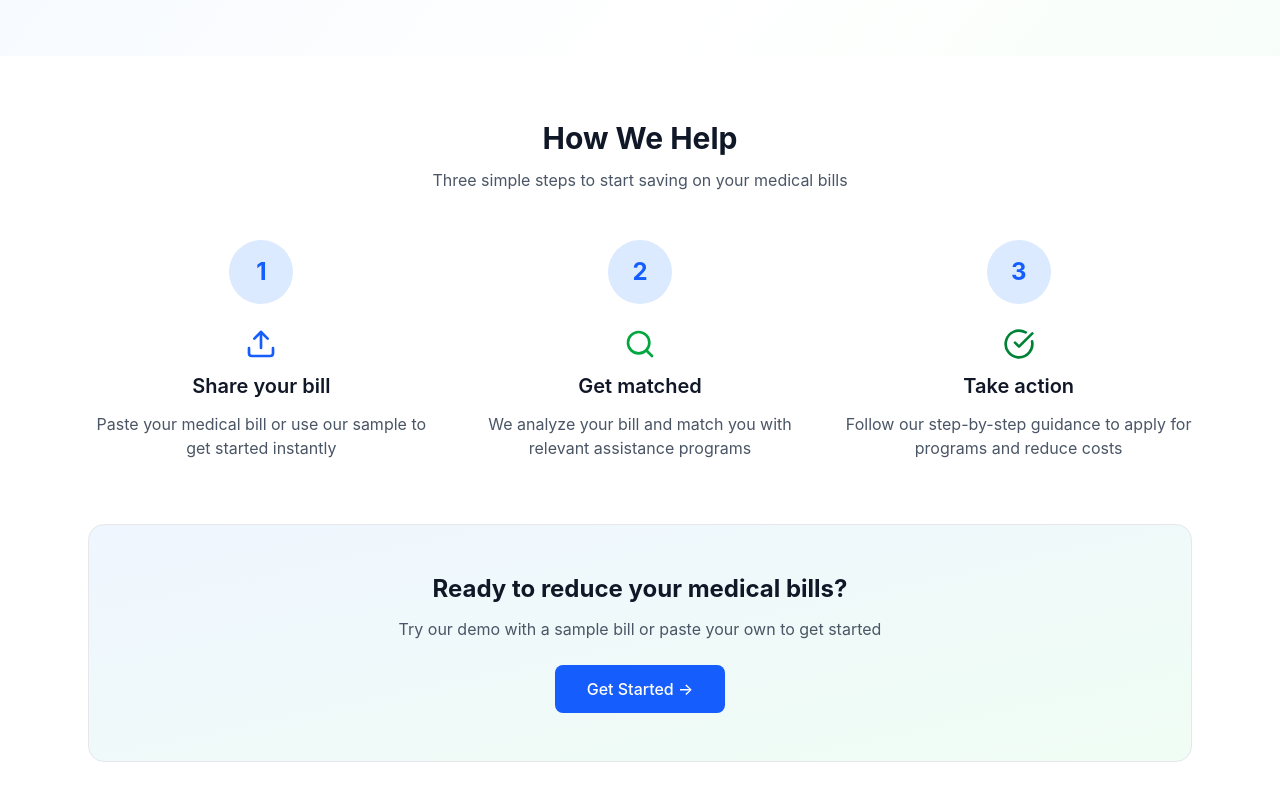
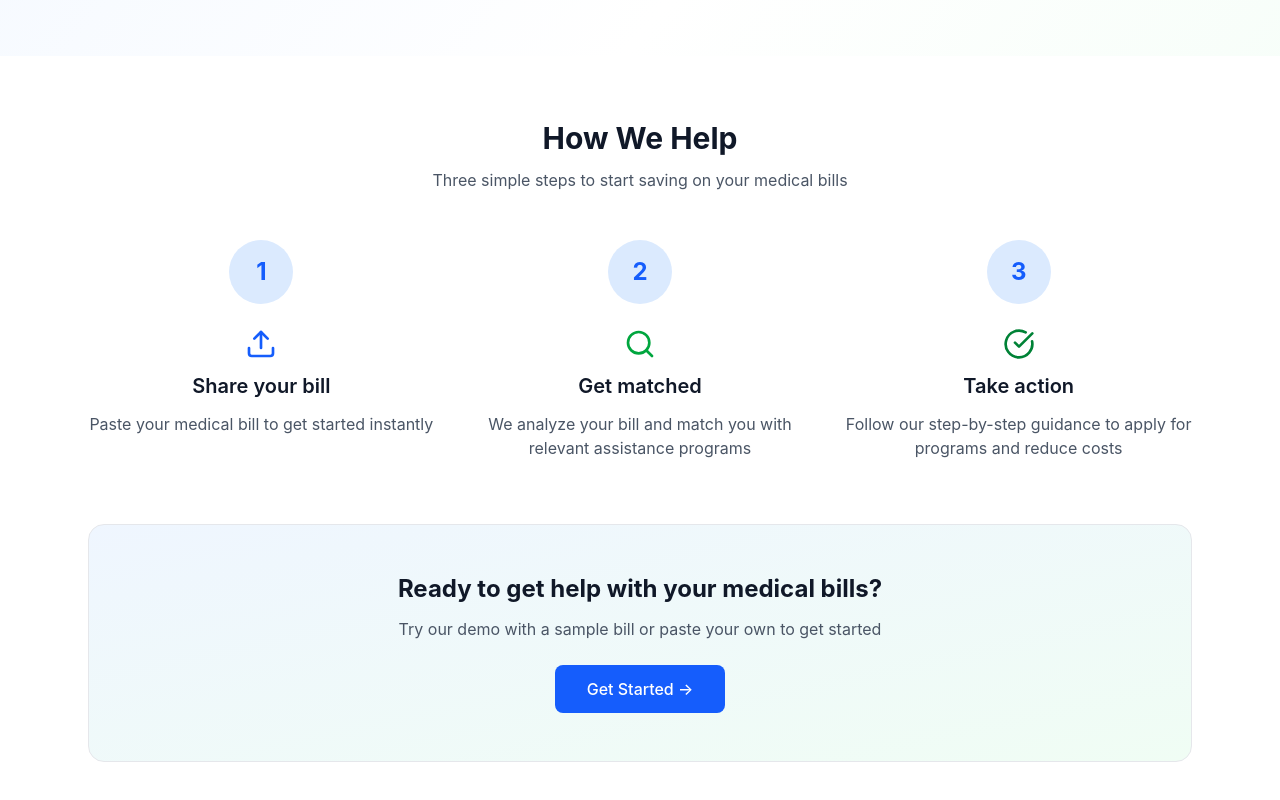
Before and after one commit to L-Tran05/EconHealth, a React (Vite) app in the folder health_econ/: page / in a window 1280 px wide. Shown: the part 754-1554 px from the top of the page. Built offline with nearby package versions, Linux system fonts and the light colour scheme.

Commit message:
nvm another quick fix for wording
it was wack

```diff
--- a/health_econ/src/pages/HomePage.jsx
+++ b/health_econ/src/pages/HomePage.jsx
@@ -59,7 +59,7 @@ const HomePage = ({ onStartDemo }) => {
               <div className="inline-flex items-center justify-center w-16 h-16 rounded-full bg-blue-100 text-blue-600 text-2xl font-bold mb-6">1</div>
               <Upload className="w-8 h-8 mx-auto text-blue-600 mb-3" />
               <h3 className="text-xl font-semibold text-gray-900 mb-3">Share your bill</h3>
-              <p className="text-gray-600">Paste your medical bill or use our sample to get started instantly</p>
+              <p className="text-gray-600">Paste your medical bill to get started instantly</p>
             </div>
 
             {/* Numba 2 Teto */}
@@ -81,7 +81,7 @@ const HomePage = ({ onStartDemo }) => {
 
           {/* CTA */}
           <div className="bg-gradient-to-br from-blue-50 to-green-50 rounded-2xl p-12 border border-gray-200">
-            <h2 className="text-2xl font-bold text-gray-900 mb-3">Ready to reduce your medical bills?</h2>
+            <h2 className="text-2xl font-bold text-gray-900 mb-3">Ready to get help with your medical bills?</h2>
             <p className="text-gray-600 mb-6">Try our demo with a sample bill or paste your own to get started</p>
             <button
               onClick={onStartDemo}
```
